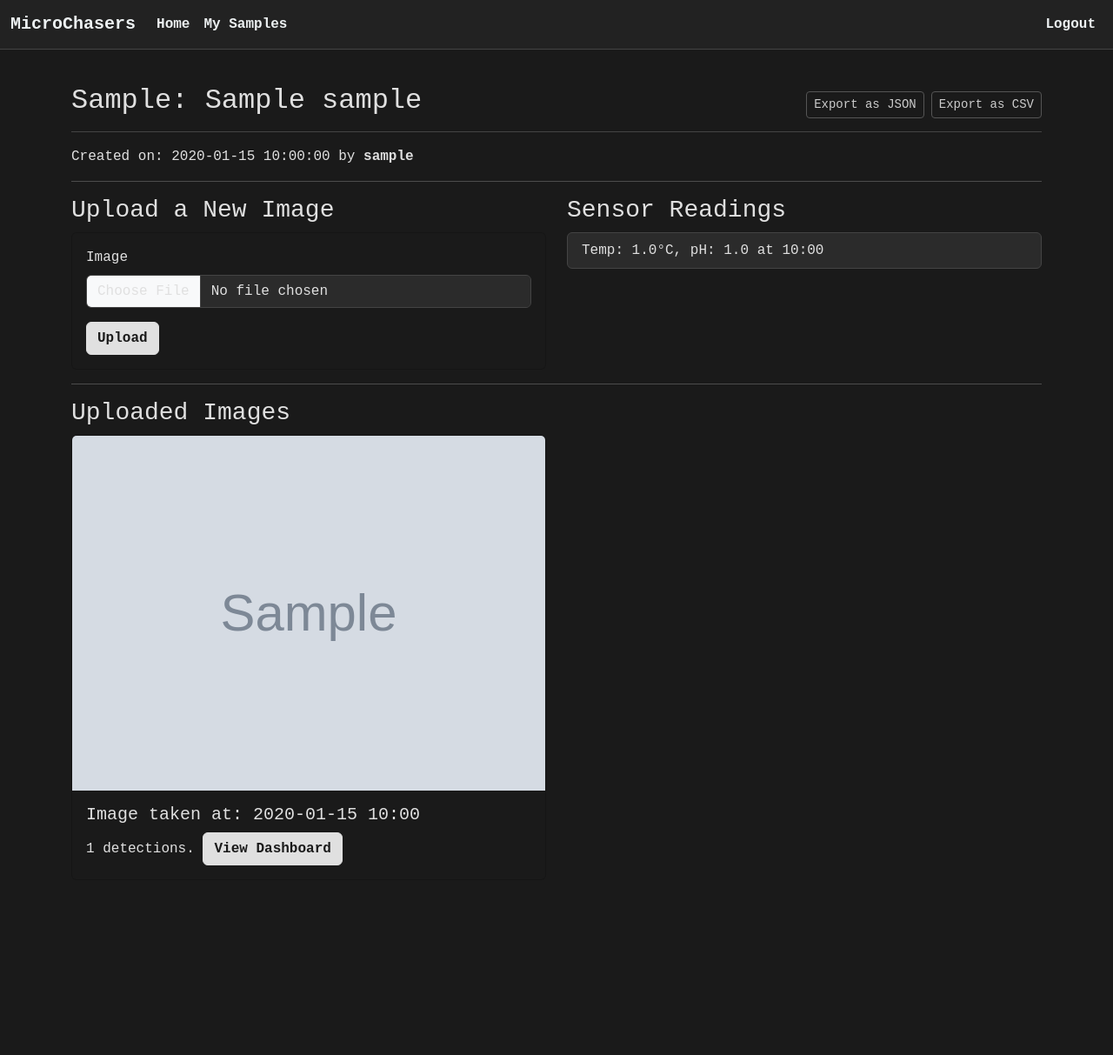
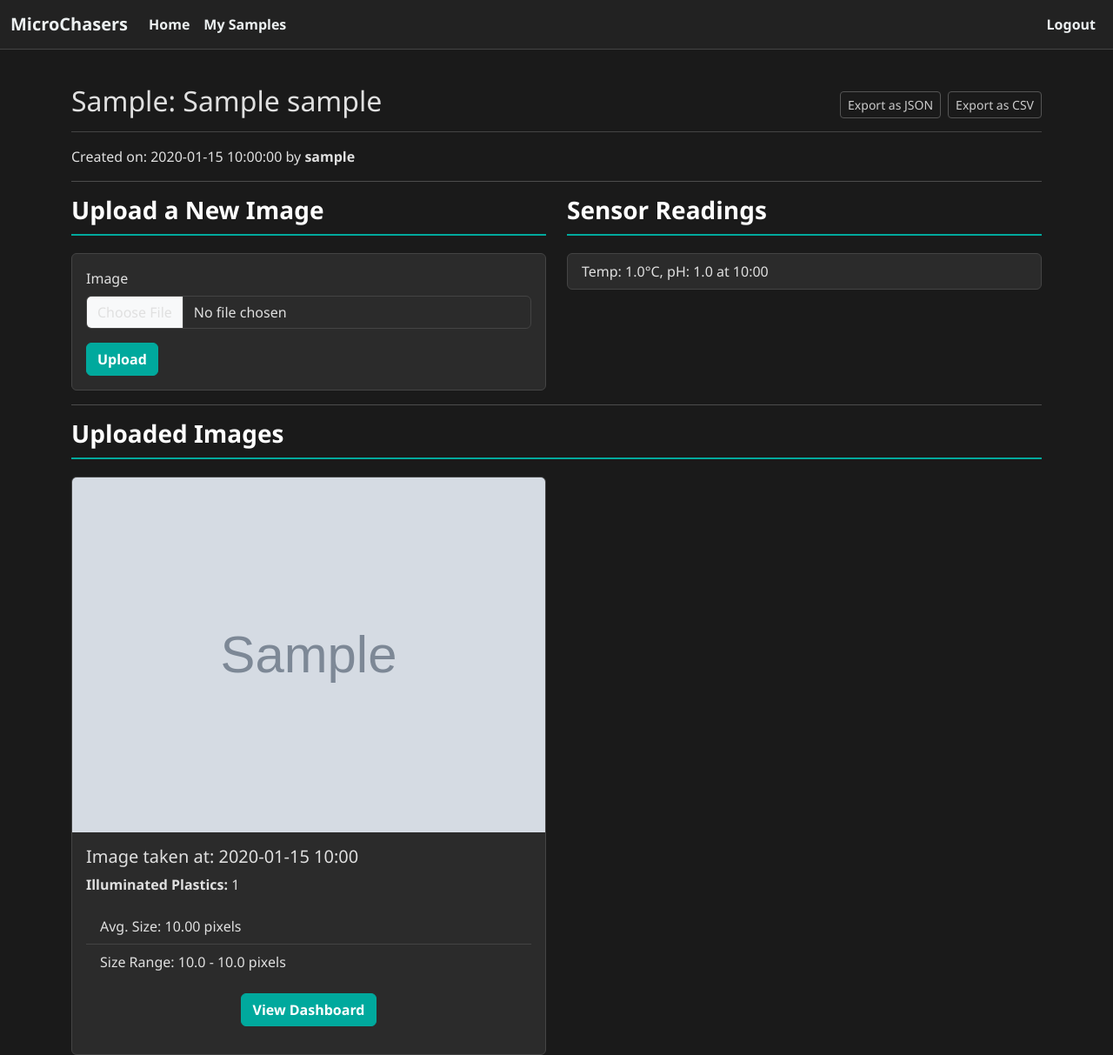
Before and after one commit to Arunnprakash-R/Microchasers, a Flask app: page /sample/1 in a window 1280 px wide. Shown: the whole page at 87% size. Before the commit the page ends 995 px from the top, so only its background shows below. Run offline with Flask 3, Linux system fonts and the light colour scheme; a user stored in the database is signed in; tables that the repository leaves empty hold one stand-in row (values such as "Sample post"); grey boxes marked "Sample" are stand-in pictures; some libraries are stand-ins or nearby versions.

Commit message:
feat: Enhance sample page with stats and new design
This commit improves the sample details page by:

1.  Displaying detailed statistics for each image, including the count of illuminated plastics, and the average, minimum, and maximum size of the detected particles.
2.  Introducing a refreshed visual design with a new color scheme (teal accent on a dark theme), improved typography, and enhanced card styling for better visual appeal and user experience.
3.  Updating the backend to efficiently calculate and provide these statistics to the frontend.

These changes address the user's request to make the page less dull and to show more detailed output for the image analysis.

```diff
--- a/app/main/routes.py
+++ b/app/main/routes.py
@@ -77,7 +77,21 @@ def sample(id):
         return redirect(url_for('main.sample', id=id))
 
     images = sample.images.order_by(Image.timestamp.desc()).all()
-    return render_template('sample.html', title=sample.name, sample=sample, form=form, images=images)
+    images_with_stats = []
+    for image in images:
+        detections = image.detections.all()
+        if detections:
+            sizes = [d.size for d in detections]
+            size_stats = {
+                'min': min(sizes),
+                'max': max(sizes),
+                'avg': np.mean(sizes)
+            }
+        else:
+            size_stats = {'min': 0, 'max': 0, 'avg': 0}
+        images_with_stats.append({'image': image, 'stats': size_stats})
+
+    return render_template('sample.html', title=sample.name, sample=sample, form=form, images_with_stats=images_with_stats)
 
 @bp.route('/samples')
 @login_required
--- a/app/static/css/style.css
+++ b/app/static/css/style.css
@@ -1,6 +1,8 @@
-/* Custom styles for MicroChasers - Corporate Black and White Theme */
+/* Custom styles for MicroChasers - Enhanced Theme */
 
 :root {
+    --bs-primary: #00a99d; /* A vibrant teal */
+    --bs-primary-rgb: 0, 169, 157;
     --bs-body-bg: #1a1a1a;
     --bs-body-color: #e0e0e0;
     --bs-border-color: #444;
@@ -8,7 +10,7 @@
 }
 
 body {
-    font-family: "Courier New", Courier, monospace;
+    font-family: "Segoe UI", Roboto, "Helvetica Neue", Arial, sans-serif;
     background-color: var(--bs-body-bg);
     color: var(--bs-body-color);
 }
@@ -25,7 +27,7 @@ body {
 }
 
 .nav-link:hover {
-    color: #ffffff !important;
+    color: var(--bs-primary) !important;
 }
 
 .navbar-toggler-icon {
@@ -42,8 +44,8 @@ body {
 .form-control:focus {
     background-color: #3c3c3c;
     color: var(--bs-body-color);
-    border-color: #555;
-    box-shadow: none;
+    border-color: var(--bs-primary);
+    box-shadow: 0 0 0 0.25rem rgba(var(--bs-primary-rgb), 0.25);
 }
 
 .form-control::placeholder {
@@ -56,35 +58,36 @@ body {
 }
 
 .form-check-input:checked {
-    background-color: #5a5a5a;
-    border-color: #777;
+    background-color: var(--bs-primary);
+    border-color: var(--bs-primary);
 }
 
 /* --- Buttons --- */
 .btn-primary {
-    background-color: #e0e0e0;
-    color: #1a1a1a;
-    border: 1px solid #e0e0e0;
+    background-color: var(--bs-primary);
+    color: #ffffff;
+    border: 1px solid var(--bs-primary);
     font-weight: bold;
-    transition: background-color 0.2s, color 0.2s;
+    transition: background-color 0.2s, color 0.2s, box-shadow 0.2s;
 }
 
 .btn-primary:hover {
-    background-color: #ffffff;
-    color: #000000;
-    border: 1px solid #ffffff;
+    background-color: #00c2b2; /* A slightly lighter teal for hover */
+    color: #ffffff;
+    border: 1px solid #00c2b2;
+    box-shadow: 0 0 10px rgba(var(--bs-primary-rgb), 0.5);
 }
 
 /* --- Links --- */
 a {
-    color: #bdc3c7; /* A light gray-blue */
+    color: var(--bs-primary);
     text-decoration: none;
     transition: color 0.2s;
 }
 
 a:hover {
-    color: #ecf0f1;
-    text-decoration: underline;
+    color: #00c2b2;
+    text-decoration: none;
 }
 
 /* --- General Content --- */
@@ -232,3 +235,28 @@ main.container {
     color: #ffffff;
     font-weight: bold;
 }
+
+/* --- Card Enhancements --- */
+.card {
+    background-color: var(--bs-secondary-bg);
+    border: 1px solid var(--bs-border-color);
+    transition: border-color 0.2s, box-shadow 0.2s;
+}
+
+.card:hover {
+    border-color: var(--bs-primary);
+    box-shadow: 0 0 15px rgba(var(--bs-primary-rgb), 0.3);
+}
+
+.card .list-group-item {
+    background-color: transparent; /* Make list group items inherit card background */
+    border-color: var(--bs-border-color);
+}
+
+h3 {
+    color: #ffffff;
+    border-bottom: 2px solid var(--bs-primary);
+    padding-bottom: 10px;
+    margin-bottom: 20px;
+    font-weight: bold;
+}
--- a/app/templates/sample.html
+++ b/app/templates/sample.html
@@ -50,21 +50,27 @@
 
     <h3>Uploaded Images</h3>
     <div class="row row-cols-1 row-cols-md-2 g-4">
-        {% if images %}
-            {% for image in images %}
+        {% if images_with_stats %}
+            {% for item in images_with_stats %}
             <div class="col">
-                <div class="card">
-                    <img src="{{ url_for('static', filename=image.filepath) }}" class="card-img-top" alt="Sample image">
+                <div class="card h-100">
+                    <img src="{{ url_for('static', filename=item.image.filepath) }}" class="card-img-top" alt="Sample image">
                     <div class="card-body">
-                        <h5 class="card-title">Image taken at: {{ image.timestamp.strftime('%Y-%m-%d %H:%M') }}</h5>
-                        <p class="card-text">
-                            {% if image.detections.count() > 0 %}
-                                {{ image.detections.count() }} detections.
-                                <a href="{{ url_for('main.dashboard', image_id=image.id) }}" class="btn btn-primary">View Dashboard</a>
-                            {% else %}
-                                No microplastics detected in this image.
-                            {% endif %}
-                        </p>
+                        <h5 class="card-title">Image taken at: {{ item.image.timestamp.strftime('%Y-%m-%d %H:%M') }}</h5>
+                        {% if item.image.detections.count() > 0 %}
+                            <p class="card-text">
+                                <strong>Illuminated Plastics:</strong> {{ item.image.detections.count() }}
+                            </p>
+                            <ul class="list-group list-group-flush">
+                                <li class="list-group-item">Avg. Size: {{ "%.2f"|format(item.stats.avg) }} pixels</li>
+                                <li class="list-group-item">Size Range: {{ item.stats.min }} - {{ item.stats.max }} pixels</li>
+                            </ul>
+                            <div class="card-body text-center">
+                                <a href="{{ url_for('main.dashboard', image_id=item.image.id) }}" class="btn btn-primary">View Dashboard</a>
+                            </div>
+                        {% else %}
+                            <p class="card-text">No microplastics detected in this image.</p>
+                        {% endif %}
                     </div>
                 </div>
             </div>
```
